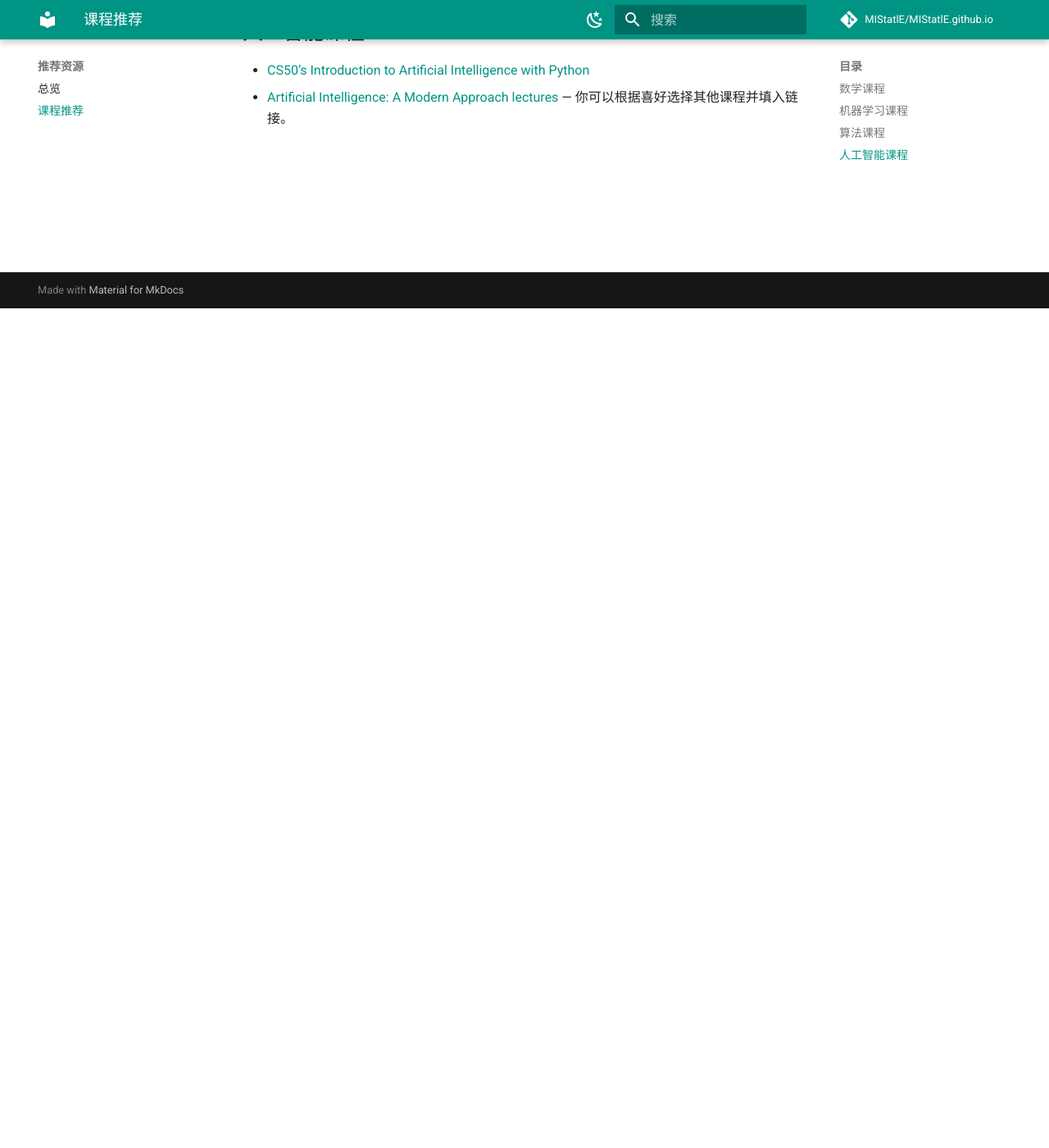
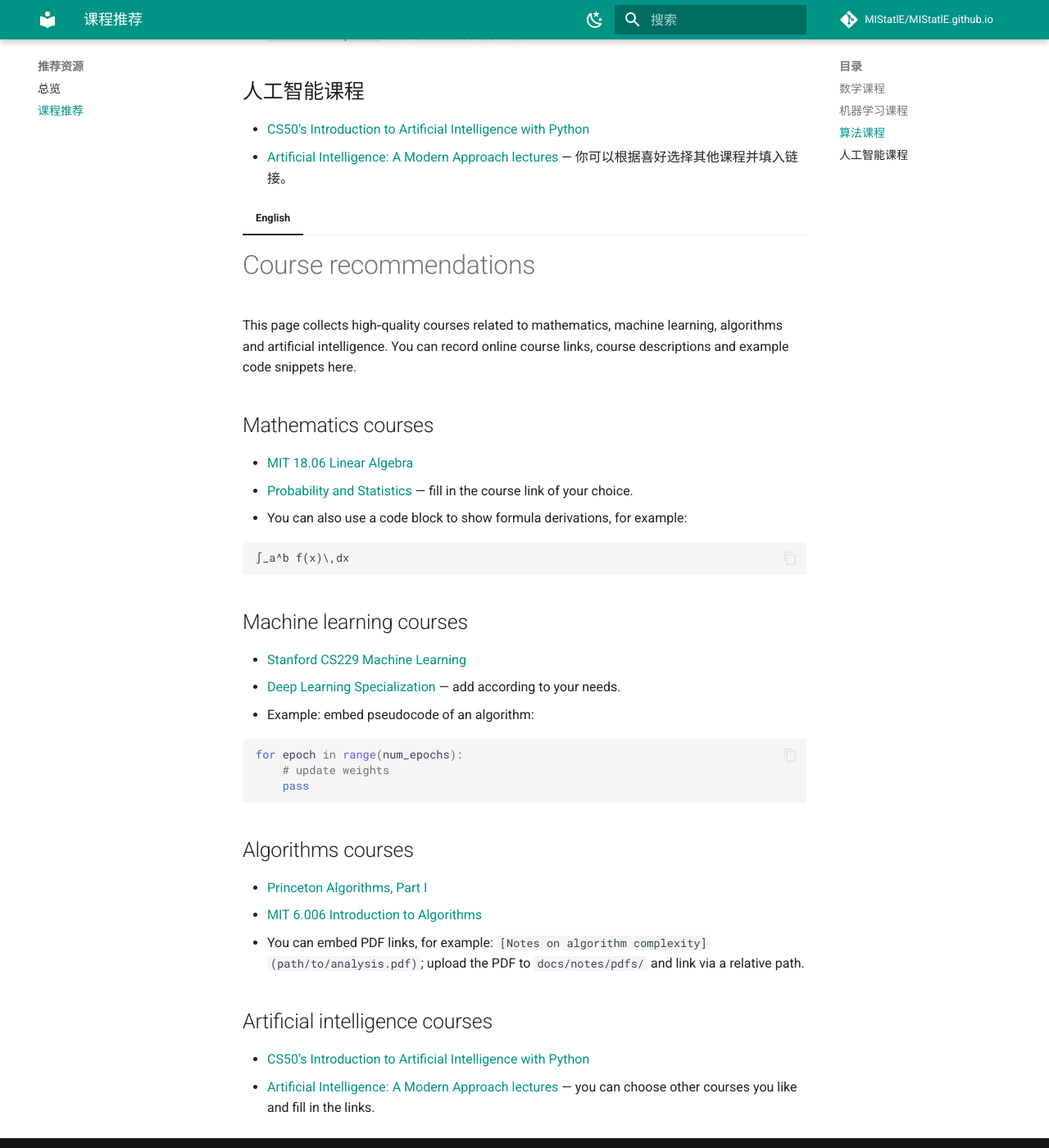
Before and after one commit to MIStatlE/MIStatlE.github.io, an MkDocs documentation site: the page built from docs/resources/courses.md, in a window 1280 px wide and 1400 px high, scrolled down 1024 px. Shown: the whole window at 82% size. Built offline with MkDocs 1.6.1 and Material for MkDocs 9.7.7, drawn with Linux system fonts in a browser that asks for light colours; comment, search, counter and statistics services are not loaded.

Commit message:
Add files via upload

````diff
--- a/docs/resources/courses.md
+++ b/docs/resources/courses.md
@@ -26,7 +28,7 @@
 
 ## 算法课程
 
-- [Princeton Algorithms, Part I](https://www.coursera.org/learn/algorithms-part1)
+- [Princeton Algorithms, Part I](https://www.coursera.org/learn/algorithms-part1)
 - [MIT 6.006 Introduction to Algorithms](https://ocw.mit.edu/courses/6-006-introduction-to-algorithms-fall-2011/)
 - 可以嵌入 PDF 链接：例如 `[算法复杂度分析笔记](path/to/analysis.pdf)`，上传 PDF 至 `docs/notes/pdfs/` 后即可使用相对路径链接。
 
@@ -34,3 +36,42 @@
 
 - [CS50’s Introduction to Artificial Intelligence with Python](https://www.edx.org/course/cs50s-introduction-to-artificial-intelligence-with-python)
 - [Artificial Intelligence: A Modern Approach lectures](#) — 你可以根据喜好选择其他课程并填入链接。
+
+=== "English"
+
+# Course recommendations
+
+This page collects high‑quality courses related to mathematics, machine learning, algorithms and artificial intelligence. You can record online course links, course descriptions and example code snippets here.
+
+## Mathematics courses
+
+- [MIT 18.06 Linear Algebra](https://ocw.mit.edu/courses/18-06-linear-algebra-spring-2010/)
+- [Probability and Statistics](#) — fill in the course link of your choice.
+- You can also use a code block to show formula derivations, for example:
+
+  ```
+  ∫_a^b f(x)\,dx
+  ```
+
+## Machine learning courses
+
+- [Stanford CS229 Machine Learning](https://see.stanford.edu/course/cs229)
+- [Deep Learning Specialization](#) — add according to your needs.
+- Example: embed pseudocode of an algorithm:
+
+  ```python
+  for epoch in range(num_epochs):
+      # update weights
+      pass
+  ```
+
+## Algorithms courses
+
+- [Princeton Algorithms, Part I](https://www.coursera.org/learn/algorithms-part1)
+- [MIT 6.006 Introduction to Algorithms](https://ocw.mit.edu/courses/6-006-introduction-to-algorithms-fall-2011/)
+- You can embed PDF links, for example: `[Notes on algorithm complexity](path/to/analysis.pdf)`; upload the PDF to `docs/notes/pdfs/` and link via a relative path.
+
+## Artificial intelligence courses
+
+- [CS50’s Introduction to Artificial Intelligence with Python](https://www.edx.org/course/cs50s-introduction-to-artificial-intelligence-with-python)
+- [Artificial Intelligence: A Modern Approach lectures](#) — you can choose other courses you like and fill in the links.
````
Also changed, not shown: other parts of docs/resources/courses.md (+4 -2 lines), docs/resources/index.md (+35 -1 lines).
